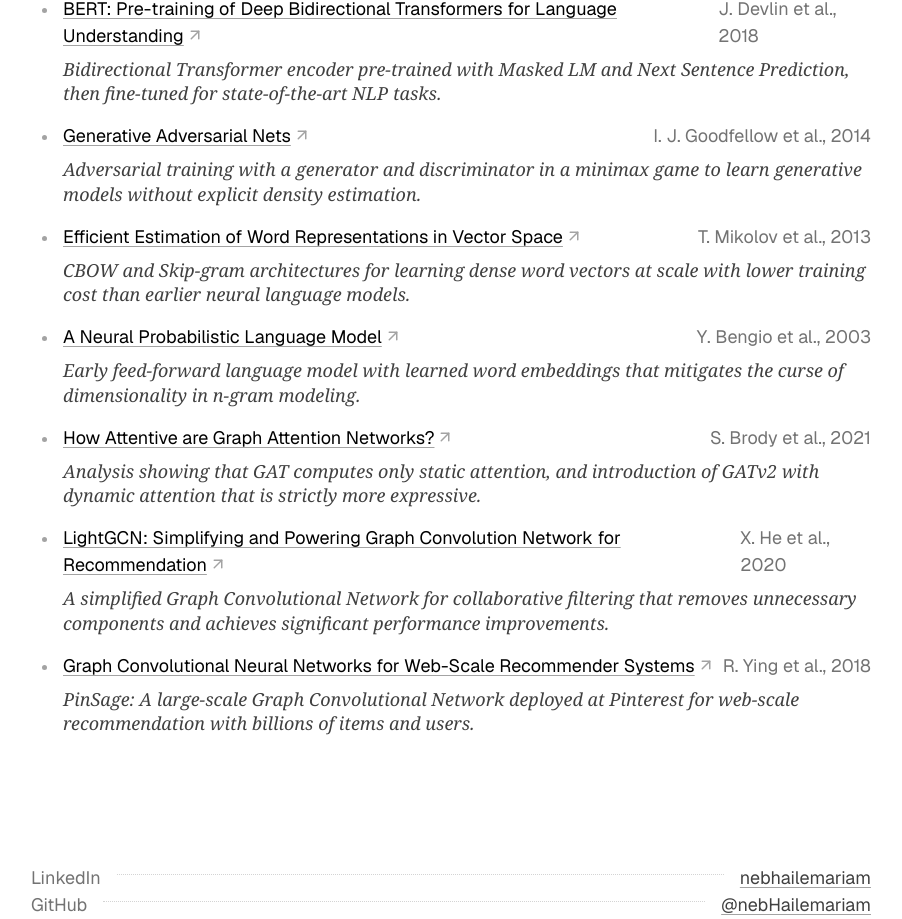
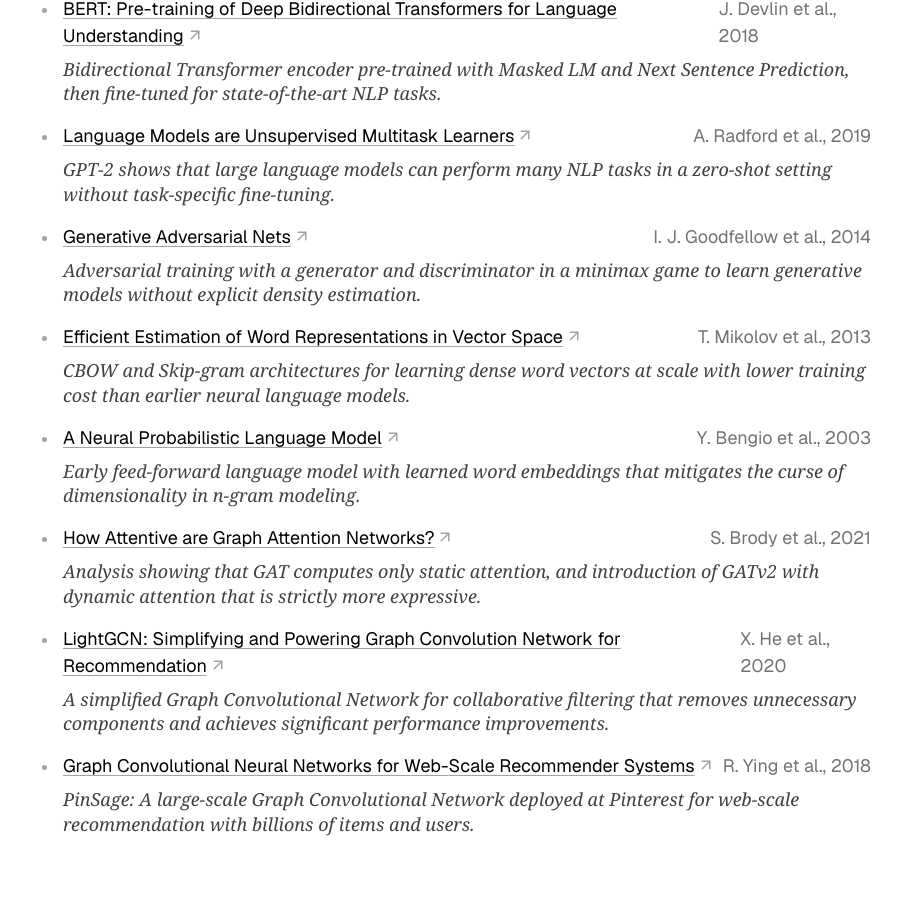
Before and after one commit to nebHailemariam/nebHailemariam.github.io, a Next.js app in the folder my-website/: page /reading in a window 1280 px wide. Shown: the part 2198-3117 px from the top of the page, without its empty margins (189-1091 px from the left). Built offline with nearby package versions, Linux system fonts and the light colour scheme.

Commit message:
feat: add gpt 2 paper to reading list

```diff
--- a/my-website/components/reading/reading-data.ts
+++ b/my-website/components/reading/reading-data.ts
@@ -169,6 +169,13 @@
           "Bidirectional Transformer encoder pre-trained with Masked LM and Next Sentence Prediction, then fine-tuned for state-of-the-art NLP tasks.",
       },
       {
+        href: "https://cdn.openai.com/better-language-models/language_models_are_unsupervised_multitask_learners.pdf",
+        title: "Language Models are Unsupervised Multitask Learners",
+        meta: "A. Radford et al., 2019",
+        description:
+          "GPT-2 shows that large language models can perform many NLP tasks in a zero-shot setting without task-specific fine-tuning.",
+      },
+      {
         href: "https://arxiv.org/abs/1406.2661",
         title: "Generative Adversarial Nets",
         meta: "I. J. Goodfellow et al., 2014",
```
